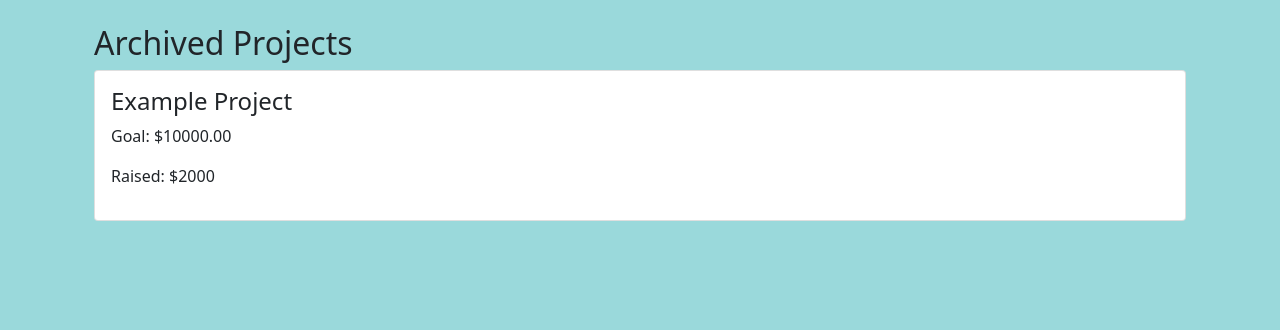
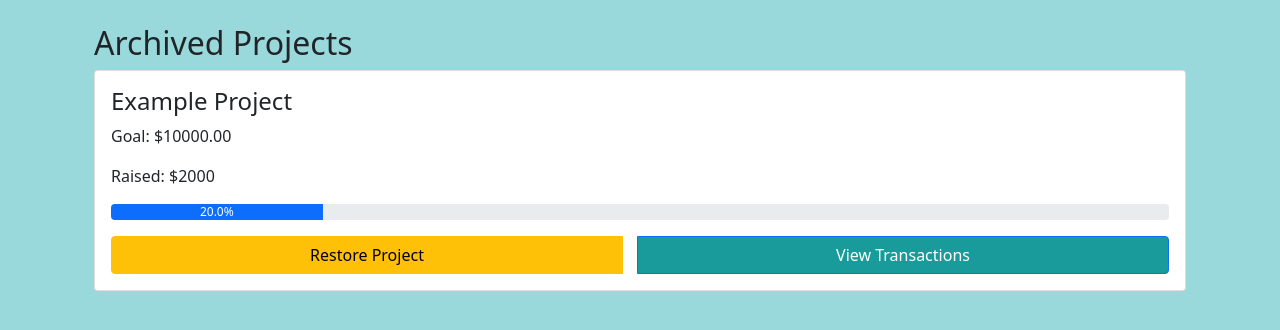
Before and after one commit to danbar29/capstone-group, a Django app: page /archived-projects/ in a window 1280 px wide. Shown: the part 56-386 px from the top of the page. Run offline with Django 5.2, Linux system fonts and the light colour scheme; data comes from the database, SQL or seed files in the repository; both versions use the stored data as it was after the commit.

Commit message:
archive page - restore button.

```diff
--- a/website/main/templates/main/archived_projects.html
+++ b/website/main/templates/main/archived_projects.html
@@ -7,10 +7,28 @@
     <h2>Archived Projects</h2>
     {% if archived_projects %}
         {% for data in archived_projects %}
-        <div class="card p-3 mb-3">
+        <div class="card p-3 mb-3 position-relative">
             <h4>{{ data.project.name }}</h4>
             <p>Goal: ${{ data.project.goal_amount }}</p>
             <p>Raised: ${{ data.total_raised }}</p>
+
+            <!-- Progress Bar -->
+            <div class="progress mb-3">
+                <div class="progress-bar" role="progressbar"
+                     style="width: {{ data.progress_percentage }}%;"
+                     aria-valuenow="{{ data.progress_percentage }}" aria-valuemin="0" aria-valuemax="100">
+                    {{ data.progress_percentage }}%
+                </div>
+            </div>
+
+            <!-- Button Group for Actions -->
+            <div class="btn-group">
+                <!-- Restore Button -->
+                <a href="{% url 'restore_project' data.project.id %}" class="btn btn-warning">Restore Project</a>
+
+                <!-- View Transactions Button -->
+                <a href="{% url 'view_project_transactions' data.project.id %}" class="btn btn-primary" style="background-color: #069393eb; color: white !important;">View Transactions</a>
+            </div>
         </div>
         {% endfor %}
     {% else %}
--- a/website/main/templates/main/view_project_transactions.html
+++ b/website/main/templates/main/view_project_transactions.html
@@ -80,7 +80,7 @@
         }
     </script>
     <div id="backbutton">
-        <a href="{% url 'home' %}" class="btn btn-secondary mt-3">Back</a>
+        <a href="{% url 'home' %}" class="btn btn-secondary mt-3">Home</a>
     </div>
 </div>
 {% endblock %}
--- a/website/main/urls.py
+++ b/website/main/urls.py
@@ -18,6 +18,7 @@ urlpatterns = [
     path('edit-project/<int:project_id>/', views.edit_project, name='edit_project'),
     path('archive-project/<int:project_id>/', views.archive_project, name='archive_project'),
     path('archived-projects/', views.archived_projects, name='archived_projects'),
+    path('restore-project/<int:project_id>/', views.restore_project, name='restore_project'),
 
 
 
--- a/website/main/views.py
+++ b/website/main/views.py
@@ -153,13 +153,23 @@ def archived_projects(request):
     # Retrieve all archived projects
     archived_projects_list = Project.objects.filter(is_archived=True)
 
-    # Prepare project data with the total raised amount
+    # Prepare project data with the total raised amount and progress percentage
     project_data = []
     for project in archived_projects_list:
         total_raised = project.transactions.aggregate(Sum('amount'))['amount__sum'] or 0
+        progress_percentage = (total_raised / project.goal_amount * 100) if project.goal_amount > 0 else 0
         project_data.append({
             'project': project,
-            'total_raised': total_raised
+            'total_raised': total_raised,
+            'progress_percentage': progress_percentage
         })
 
     return render(request, 'main/archived_projects.html', {'archived_projects': project_data})
+
+# Function to restore an archived project
+def restore_project(request, project_id):
+    project = Project.objects.get(id=project_id)
+    if project and project.is_archived:
+        project.is_archived = False
+        project.save()
+        return redirect('home')  # Redirect back to home page after restoring
```
Also changed, not shown: website/db.sqlite3.
